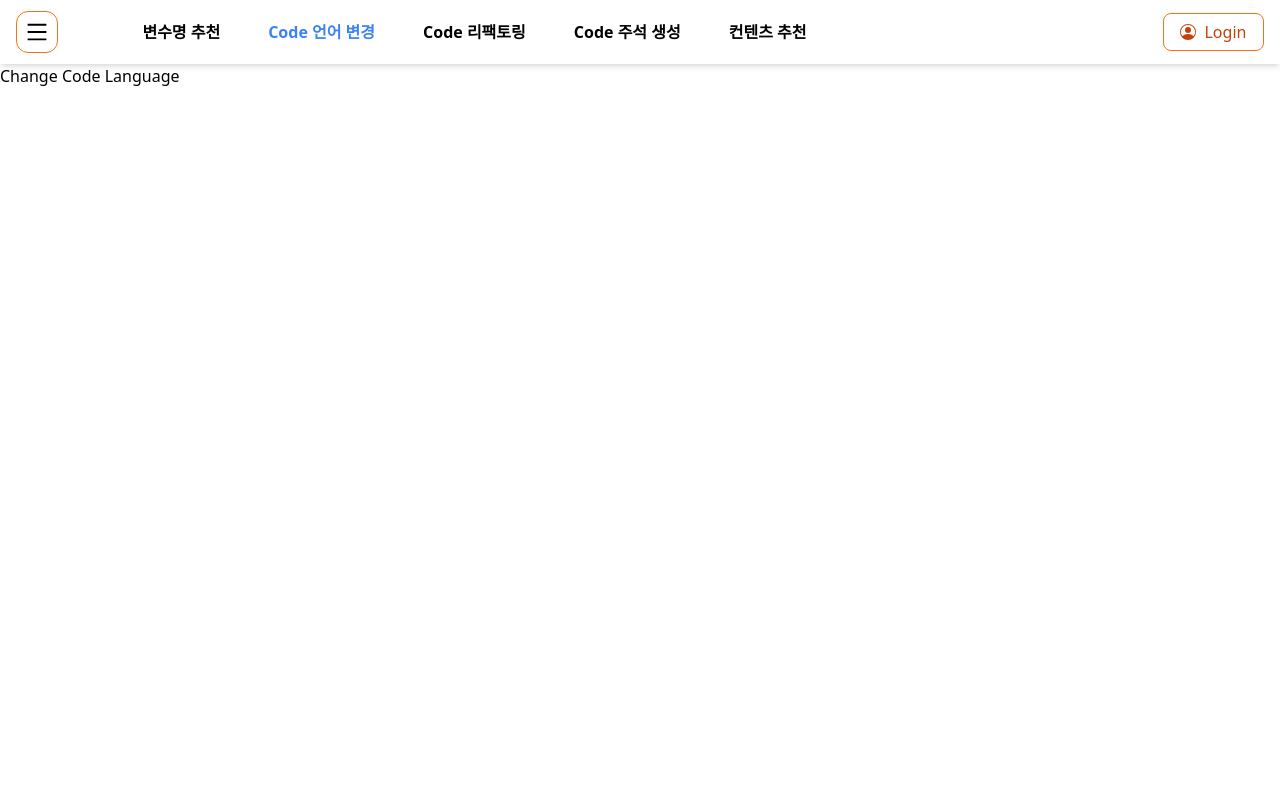
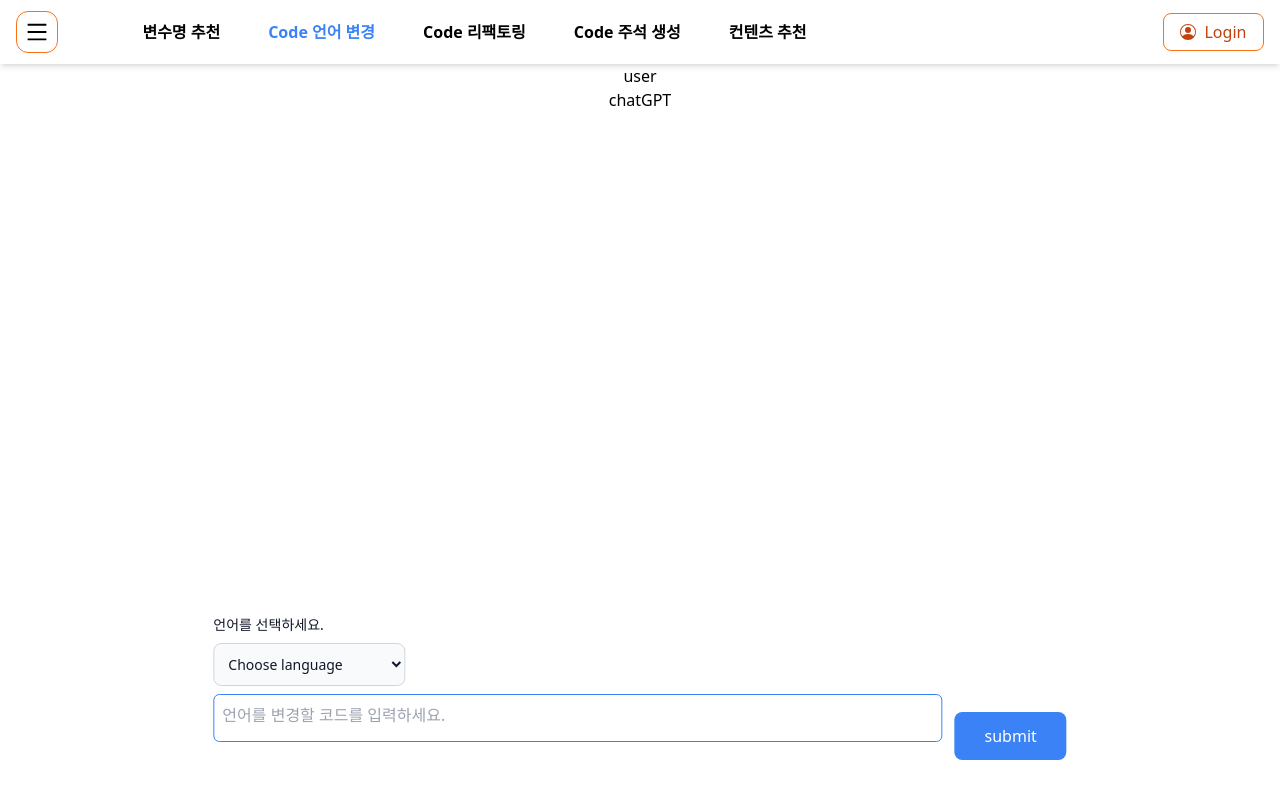
Before and after one commit to Team-Dasom/co-re-websites, a React (Create React App) app: page /change-language in a window 1280 px wide. Built offline with nearby package versions, Linux system fonts and the light colour scheme.

Commit message:
:sparkles: [FEAT] form 제작 및 onSubmit 연결

```diff
--- a/src/pages/ChangeCodeLanguagePage.js
+++ b/src/pages/ChangeCodeLanguagePage.js
@@ -1,7 +1,42 @@
 import React from 'react';
+import Dropdown from 'components/Dropdown';
+import { useForm } from 'react-hook-form';
 
 export default function ChangeCodeLanguage() {
+  const languageList = ['C', 'C#', 'C++', 'Dart', 'Go', 'Java', 'Javascript', 'typescript', 'kotlin'];
+  const { register, handleSubmit } = useForm();
+
+  const onSubmit = (data) => {
+    console.log(data);
+  };
+
   return (
-    <div>Change Code Language</div>
-  )
+    <div className='w-full h-[calc(100vh-4rem)] align-center'>
+      <div className='flex justify-center'>user</div>
+      <div className='flex justify-center'>chatGPT</div>
+
+      <div className='absolute w-2/3 -translate-x-1/2 bottom-10 left-1/2'>
+        <div className='flex justify-center'>
+          <form className='w-full' onSubmit={handleSubmit(onSubmit)}>
+            <Dropdown
+              list={languageList}
+              title={'language'}
+              register={register}
+            />
+            <textarea
+              rows={1}
+              className='resize-none focus:outline-none mt-2 border-[#3B82F6] border-solid border-[1px] p-2 w-[calc(100%-7.75rem)] h-12 rounded-md'
+              placeholder='언어를 변경할 코드를 입력하세요.'
+              {...register('//들어갈 이름//')}
+            />
+            <input
+              className='bg-[#3B82F6] text-white w-28 h-12 rounded-lg cursor-pointer ml-3'
+              type='submit'
+              value='submit'
+            />
+          </form>
+        </div>
+      </div>
+    </div>
+  );
 }
```
